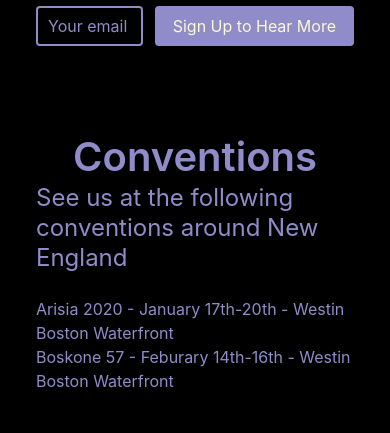
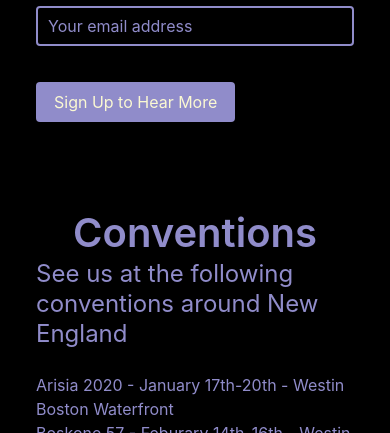
Before and after one commit to dmc-krue/darkmatterchocolate.org, a website: page index.html in a window 390 px wide. Shown: the part 667-1100 px from the top of the page. Drawn offline with Linux system fonts and the light colour scheme.

Commit message:
Use columns for email submittion so it works on mobile

```diff
--- a/index.html
+++ b/index.html
@@ -37,15 +37,19 @@
               Online orders are coming soon
             </h3>
             <form action="https://squareup.com/outreach/NJHDRT/subscribe" method="POST" target="_blank">
-              <div class="field is-grouped">
+              <div class="columns">
+                <div class="column  is-two-thirds field">
                   <p class="control is-expanded">
                     <input class="input" style="background: transparent" type="email" name="email_address" placeholder="Your email address">
                   </p>
+                </div>
+                <div class="column field">
                   <p class="control">
                     <button type="submit" class="button is-primary">
                       Sign Up to Hear More
                     </button>
                   </p>
+                </div>
               </div>
             </form>
           </div>
```
Lines whose indentation alone changed are shown as unchanged.
